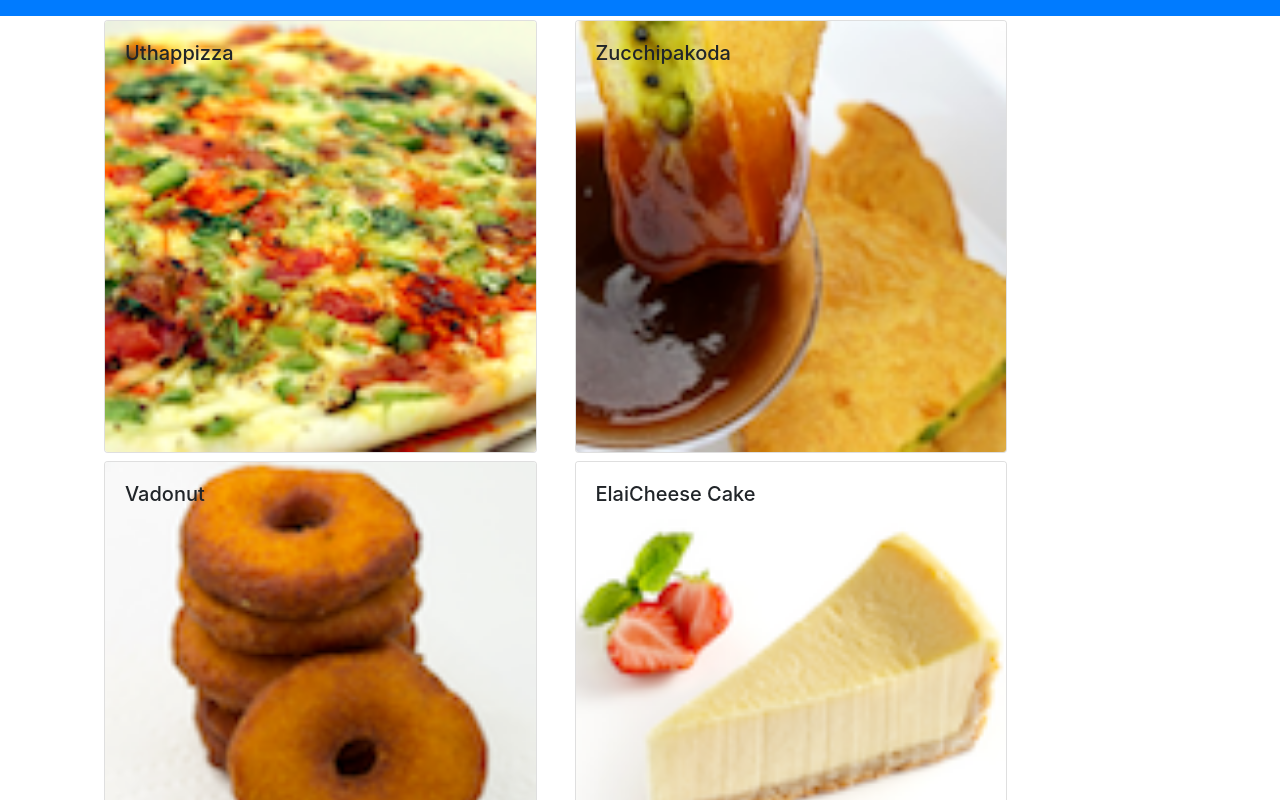
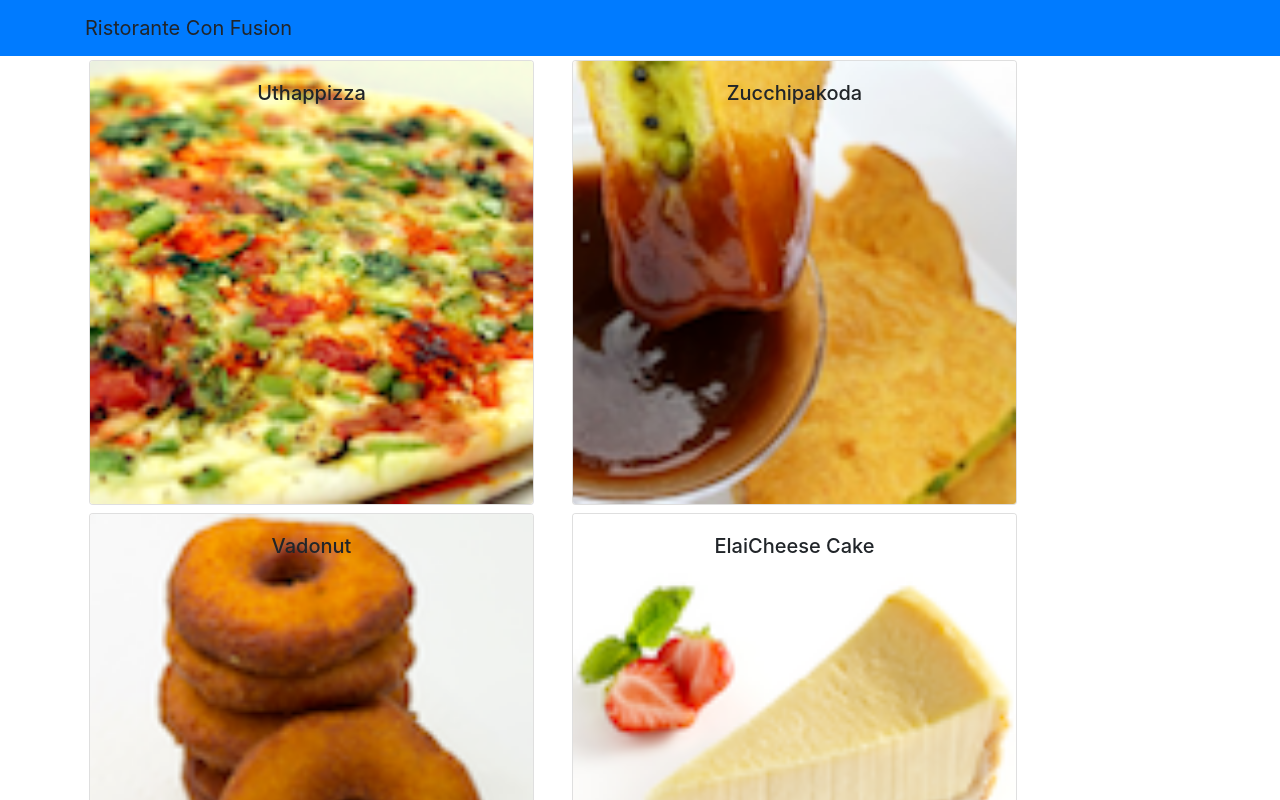
Before and after one commit to Ultral1sk/Coursera_React, a React (Create React App) app: page / in a window 1280 px wide. Shown: the top 800 px of the page. Built offline with nearby package versions, Linux system fonts and the light colour scheme.

Commit message:
Week 1 : Assignment Completed

```diff
--- a/src/App.js
+++ b/src/App.js
@@ -14,11 +14,14 @@ class App extends Component {
 
   render(){
     return(
-      <div>
-        <Navbar dark color="primary" />
+      <div className="App">
+        <Navbar dark color="primary">
           <div className="container">
+            <NavbarBrand>Ristorante Con Fusion</NavbarBrand>
+          </div>
+        </Navbar>
             <Menu dishes={this.state.dishes} />
-        </div>
+
       </div>
     )
   }
--- a/src/components/DishdetailComponent.js
+++ b/src/components/DishdetailComponent.js
@@ -1,7 +1,7 @@
 import React, { Component } from 'react';
-import { Media } from 'reactstrap';
+
 import {
-    Card, CardImg, CardImgOverlay, CardText, CardBody,
+    Card, CardImg,  CardText, CardBody,
     CardTitle
 } from 'reactstrap';
 
@@ -9,7 +9,7 @@ class DishDetail extends Component {
 
     constructor(props) {
         super(props);
-
+        this.state = {}
 
     }
 
--- a/src/components/MenuComponent.js
+++ b/src/components/MenuComponent.js
@@ -1,9 +1,6 @@
 import React, { Component } from 'react';
-import { Media } from 'reactstrap';
-import {
-    Card, CardImg, CardImgOverlay, CardText, CardBody,
-    CardTitle
-} from 'reactstrap';
+
+import { Card, CardImg, CardImgOverlay, CardTitle } from 'reactstrap';
 import Dishdetail from './DishdetailComponent';
 
 class Menu extends Component {
```
